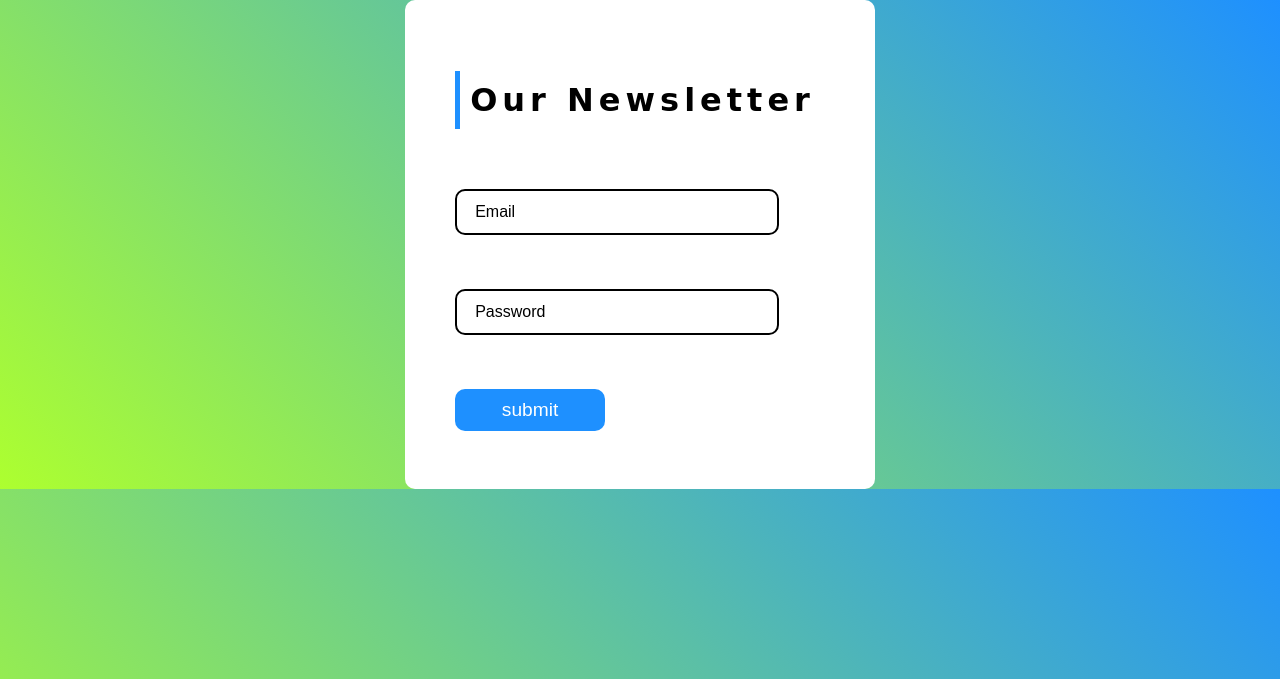
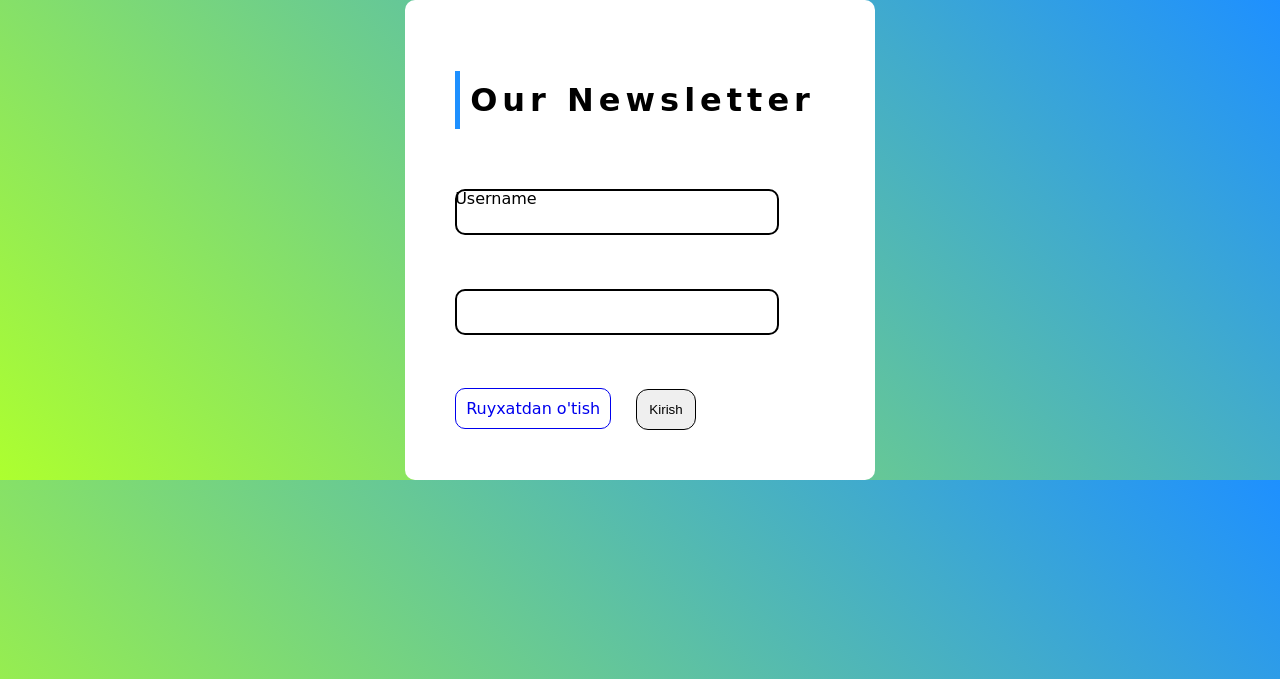
Before and after one commit to Anvar-Aslbek/sinov_ish, a Django app: page / in a window 1280 px wide. Shown: the top 679 px of the page. Run offline with Django 4.2, Linux system fonts and the light colour scheme; some libraries are stand-ins or nearby versions; some web fonts are replaced.

Commit message:
Login va registr qo'shildi

```diff
--- a/Sinov_ish/views.py
+++ b/Sinov_ish/views.py
@@ -4,10 +4,8 @@ from .forms import BahoForm
 from .models import Talaba, Fan, Baho
 
 def home(request):
-    user1 = Talaba.objects.get(username="Yusufbek") #request.user ga almashtiramiz
+    user1 = Talaba.objects.get(username=request.user)
     fanlar = Fan.objects.filter(fakultet=user1.fakultet)
-    print(user1.fakultet.name)
-    print("Salom")
     if request.method == 'POST':
         print("Salom11")
         a = request.POST.items()
--- a/User/templates/login.html
+++ b/User/templates/login.html
@@ -0,0 +1,32 @@
+{% load static %}
+{% load widget_tweaks %}
+<!DOCTYPE html>
+<html lang="en">
+<head>
+    <meta charset="UTF-8">
+    <meta http-equiv="X-UA-Compatible" content="IE=edge">
+    <meta name="viewport" content="width=device-width, initial-scale=1.0">
+    <link rel="stylesheet" href="{% static 'css/style.css' %}">
+    <title>Document</title>
+</head>
+<body>
+    <div class="center">
+        <h1>Our Newsletter</h1>
+        <form action="" method="post">
+            {% csrf_token %}
+            <div class="inputbox">
+                <label for="username">Username</label>
+                {% render_field form.username type="text" name="username" required="required" %}
+            </div>
+            <div class="inputbox">
+                <label for="password"></label>
+                {% render_field form.password type="password" name="password" required="required" %}
+            </div>
+            <div>
+                <a href="{% url 'signup' %}" style="padding: 10px;text-decoration: none;border: 1px solid;border-radius: 10px;">Ruyxatdan o'tish</a>
+                <button type="submit" style="padding: 12px;text-decoration: none;border: 1px solid;border-radius: 12px;margin-left: 20px;">Kirish</button>
+            </div>
+        </form>
+      </div>
+</body>
+</html>
--- a/User/templates/register.html
+++ b/User/templates/register.html
@@ -1,4 +1,5 @@
 {% load static %}
+{% load widget_tweaks %}
 <!DOCTYPE html>
 <html lang="en">
 <head>
@@ -6,23 +7,47 @@
     <meta http-equiv="X-UA-Compatible" content="IE=edge">
     <meta name="viewport" content="width=device-width, initial-scale=1.0">
     <link rel="stylesheet" href="{% static 'css/style.css' %}">
+    <style>
+      .inputbox1{
+        padding: 10px;
+        margin: 20px;
+      }
+    </style>
     <title>Document</title>
 </head>
 <body>
     <div class="center">
         <h1>Our Newsletter</h1>
-        <form>
-          <div class="inputbox">
-            <input type="text" required="required">
-            <span>Email</span>
-          </div>
-          <div class="inputbox">
-            <input type="text" required="required">
-            <span>Password</span>
-          </div>
-          <div class="inputbox">
-            <input type="submit" value="submit">
-          </div>
+        <form action="" method="post">
+            {% csrf_token %}
+            <div class="inputbox1">
+                <label for="username">Username</label>
+                {% render_field form.username type="text" style="padding: 10px;text-decoration: none;border: 1px solid;border-radius: 10px;float:right;width:170px;" name="username" required="required" %}
+            </div>
+            <div class="inputbox1">
+                <label for="email">email</label>
+                {% render_field form.email type="text" style="padding: 10px;text-decoration: none;border: 1px solid;border-radius: 10px;float:right;width:170px;" name="email" required="required" %}
+            </div>
+            <div class="inputbox1">
+                <label for="fakultet">Fakultet : </label>
+                {% render_field form.fakultet type="text" style="padding: 10px;text-decoration: none;border: 1px solid;border-radius: 10px;float:right;width:193px;" name="fakultet" required="required" %}
+            </div>
+            <div class="inputbox1">
+                <label for="Kurs">Kurs : </label>
+                {% render_field form.kurs type="text" style="padding: 10px;text-decoration: none;border: 1px solid;border-radius: 10px;float:right;width:193px;" name="Kurs" required="required" %}
+            </div>
+            <div class="inputbox1">
+                <label for="password">Parol</label>
+                {% render_field form.password1 type="password" style="padding: 10px;text-decoration: none;border: 1px solid;border-radius: 10px;float:right;width:170px;" name="password" required="required" %}
+            </div>
+            <div class="inputbox1">
+              <label for="password1">Parol(Takroran)</label>
+              {% render_field form.password2 type="password" style="padding: 10px;text-decoration: none;border: 1px solid;border-radius: 10px;float:right;width:170px;" name="password1" required="required" %}
+            </div>
+            <div align='CENTER'>
+                <a href="{% url 'login' %}" style="padding: 10px;text-decoration: none;border: 1px solid;border-radius: 10px;">Ortga qaytish</a>
+                <input type="submit" style="padding: 12px;text-decoration: none;border: 1px solid;border-radius: 12px;margin-left: 20px;" value="Kirish">
+            </div>
         </form>
       </div>
 </body>
--- a/User/urls.py
+++ b/User/urls.py
@@ -1,7 +1,8 @@
 from unicodedata import name
 from django.urls import path
-from .views import register
+from .views import user_login, signup
 
 urlpatterns = [
-    path('', register, name="register")
+    path('', user_login, name="login"),
+    path('signup/',signup,name='signup')
 ]
--- a/User/views.py
+++ b/User/views.py
@@ -1,6 +1,34 @@
-from django.shortcuts import render
+from django.shortcuts import render,  redirect
+from .forms import UserRegisterForm , UserLoginForm
+from django.contrib.auth import login
+
+
 
 # Create your views here.
 
-def register(request):
-    return render(request, "register.html")
+# def register(request):
+#     return render(request, "register.html")
+
+def user_login(request):
+    if request.method =="POST":
+        form = UserLoginForm(data = request.POST)
+        if form.is_valid():
+            user = form.get_user()
+            login(request, user)
+            return redirect('home')
+    else :
+        form = UserLoginForm()
+    return render(request, 'login.html',{'form':form})
+
+
+
+
+def signup(request):
+    if request.method == "POST":
+        form = UserRegisterForm(request.POST)
+        if form.is_valid():
+            form.save()
+            return redirect("login")
+    else:
+        form = UserRegisterForm()
+    return render(request, 'register.html',{'form':form})
```
